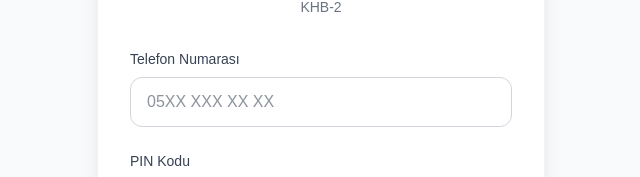
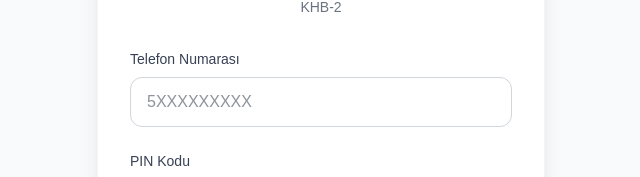
Before and after one commit to khb2cevre/arac-takip-sistemi, a Next.js app: page /arac-takip-sistemi/ in a window 1280 px wide. Shown: the part 281-458 px from the top of the page, without its empty margins (319-959 px from the left). Built offline with nearby package versions, Linux system fonts and the light colour scheme; no server answers.

Commit message:
Update page.tsx

```diff
--- a/app/page.tsx
+++ b/app/page.tsx
@@ -72,7 +72,7 @@ export default function LoginPage() {
               value={phone}
               onChange={(e) => setPhone(e.target.value)}
               className="w-full px-4 py-3 rounded-xl border border-gray-300 focus:ring-2 focus:ring-teal-500 focus:border-teal-500 outline-none transition-all text-gray-800"
-              placeholder="05XX XXX XX XX"
+              placeholder="5XXXXXXXXX"
             />
           </div>
 
```
